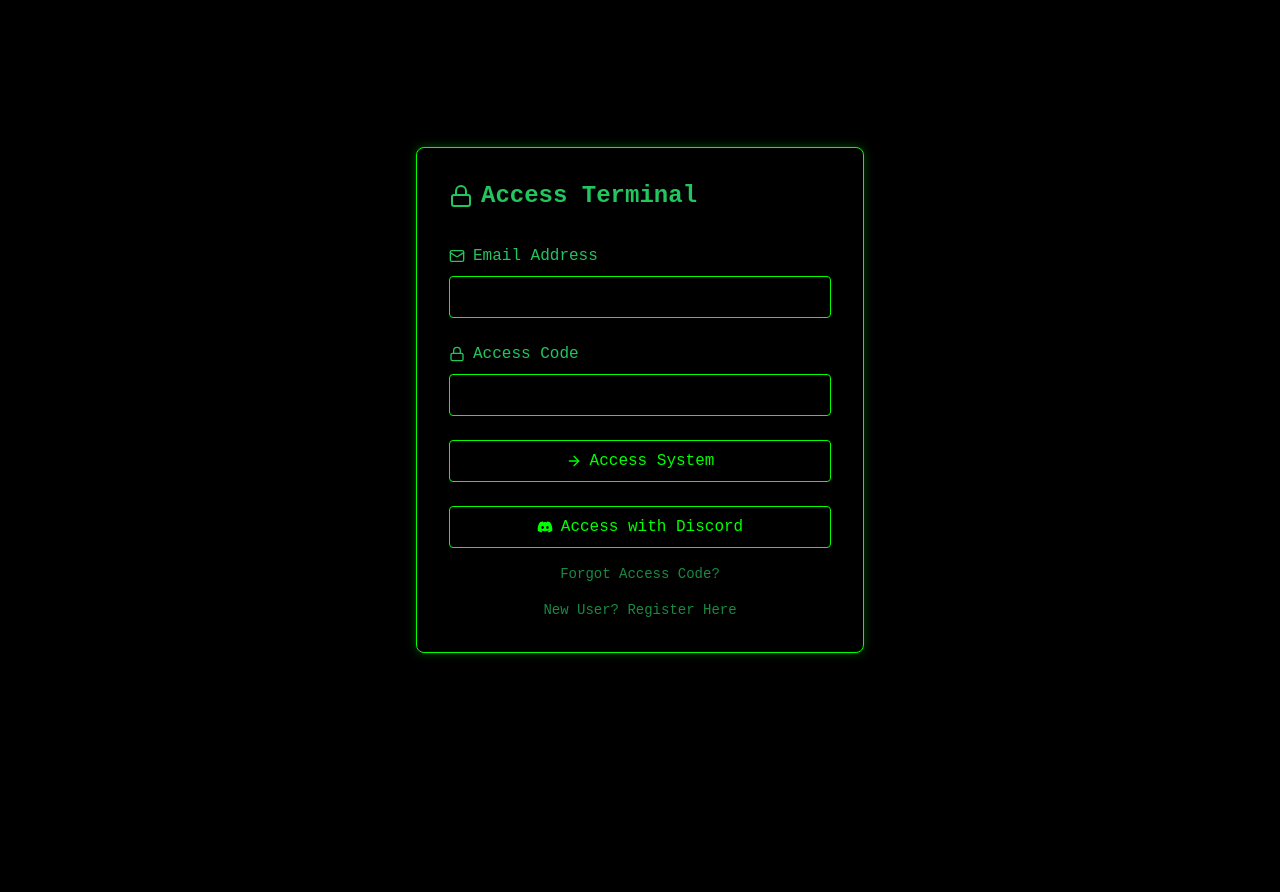
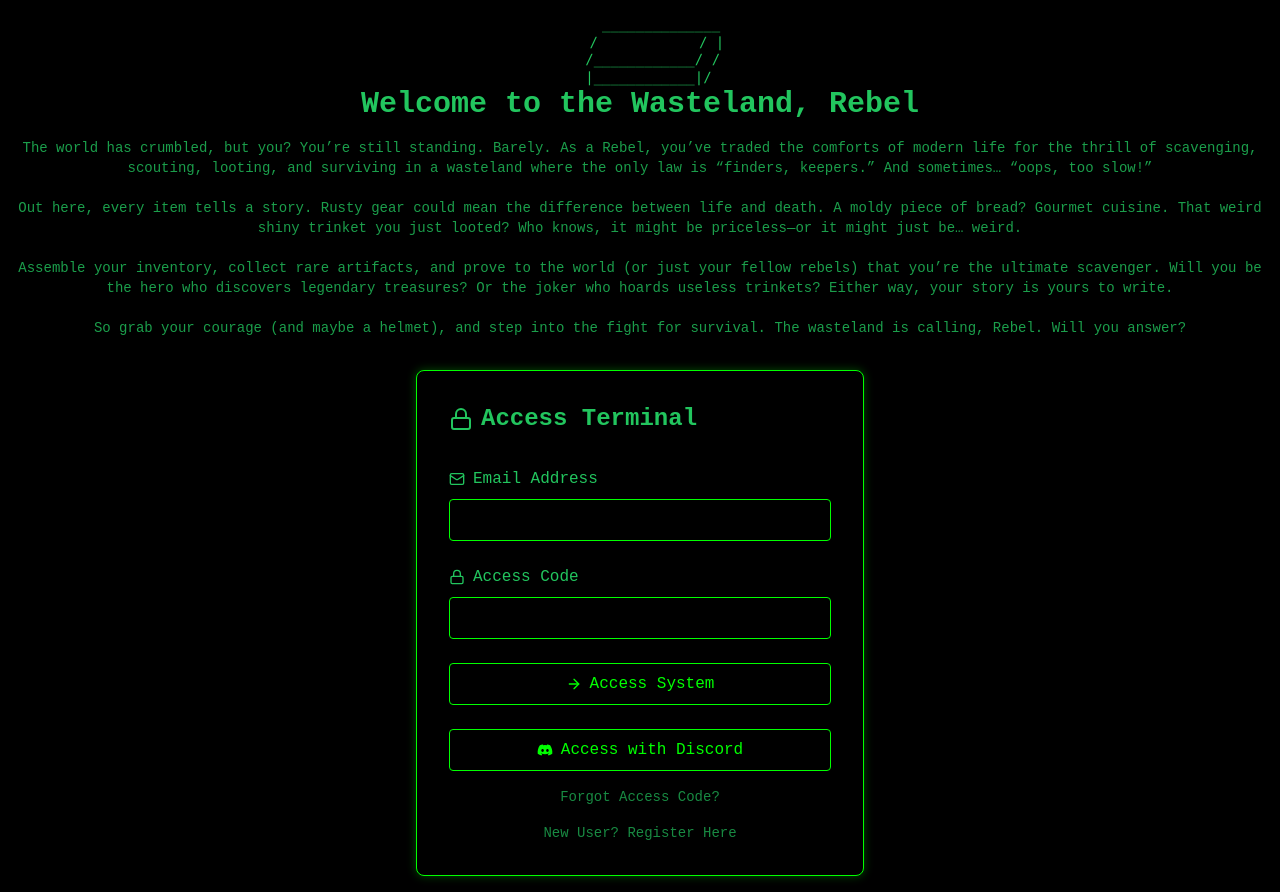
Before and after one commit to Aika-vrdj/Wasteland-0.2, a React (Vite) app: page / in a window 1280 px wide. Before the commit the page ends 800 px from the top, so only its background shows below. Built offline with nearby package versions, Linux system fonts and the light colour scheme.

Commit message:
Update Auth.tsx
adding ascii art and description to auth page

```diff
--- a/src/components/Auth.tsx
+++ b/src/components/Auth.tsx
@@ -70,7 +70,31 @@ export function Auth() {
   };
 
   return (
-    <div className="min-h-screen bg-black flex items-center justify-center p-4">
+    <div className="min-h-screen bg-black flex flex-col items-center justify-center p-4 text-green-500">
+      {/* Header Section */}
+      <header className="text-center mb-8">
+        <pre className="font-mono text-sm leading-tight text-green-500">
+{`     ______________
+    /            / |
+   /____________/ /
+  |____________|/`}
+        </pre>
+        <h1 className="text-3xl font-bold">Welcome to the Wasteland, Rebel</h1>
+        <p className="mt-4 text-sm text-green-500/80">
+          The world has crumbled, but you? You’re still standing. Barely. As a Rebel, you’ve traded the comforts of modern life for the thrill of scavenging, scouting, looting, and surviving in a wasteland where the only law is “finders, keepers.” And sometimes… “oops, too slow!”
+          <br />
+          <br />
+          Out here, every item tells a story. Rusty gear could mean the difference between life and death. A moldy piece of bread? Gourmet cuisine. That weird shiny trinket you just looted? Who knows, it might be priceless—or it might just be… weird.
+          <br />
+          <br />
+          Assemble your inventory, collect rare artifacts, and prove to the world (or just your fellow rebels) that you’re the ultimate scavenger. Will you be the hero who discovers legendary treasures? Or the joker who hoards useless trinkets? Either way, your story is yours to write.
+          <br />
+          <br />
+          So grab your courage (and maybe a helmet), and step into the fight for survival. The wasteland is calling, Rebel. Will you answer?
+        </p>
+      </header>
+
+      {/* Authentication Section */}
       <div className="terminal-border bg-black p-8 rounded-lg w-full max-w-md">
         <div className="flex items-center gap-2 mb-8">
           <Lock className="text-green-500" />
```
